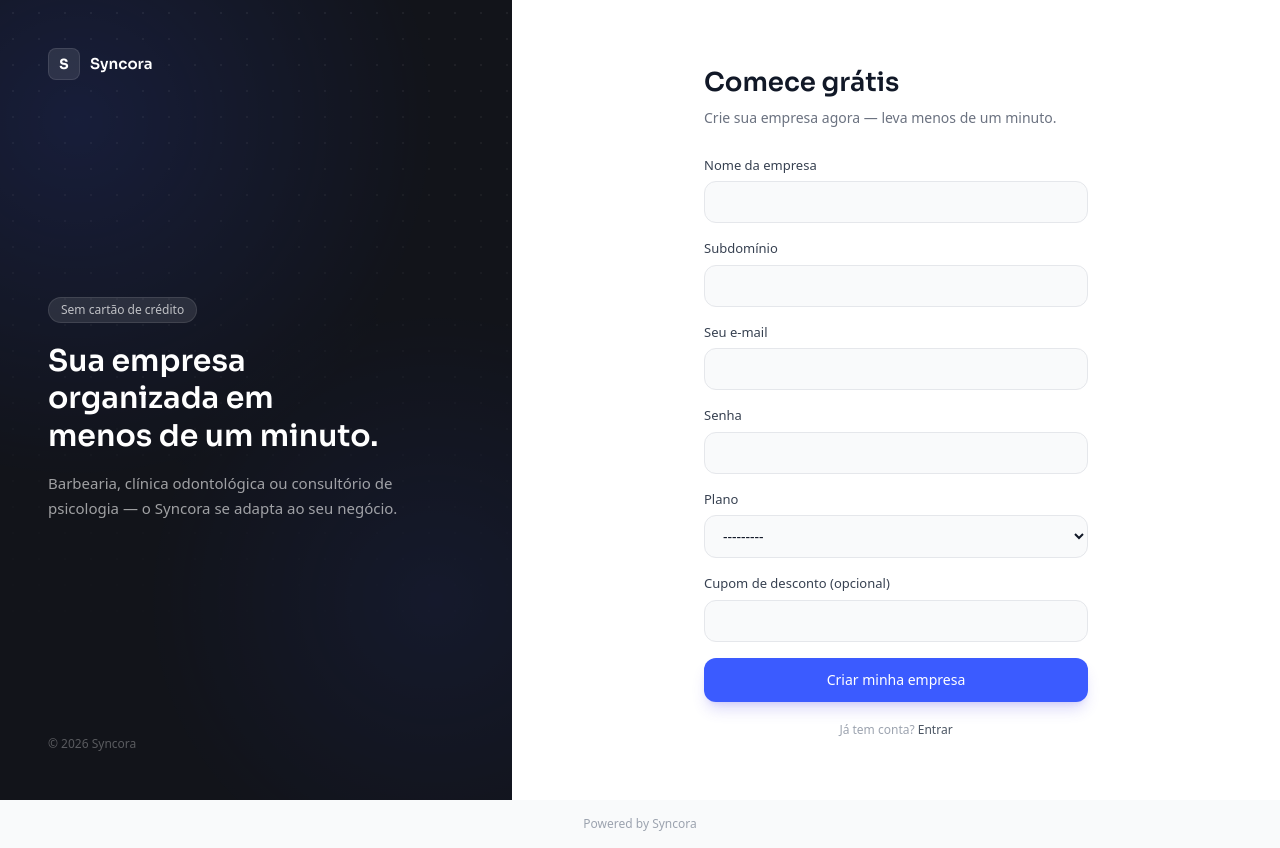
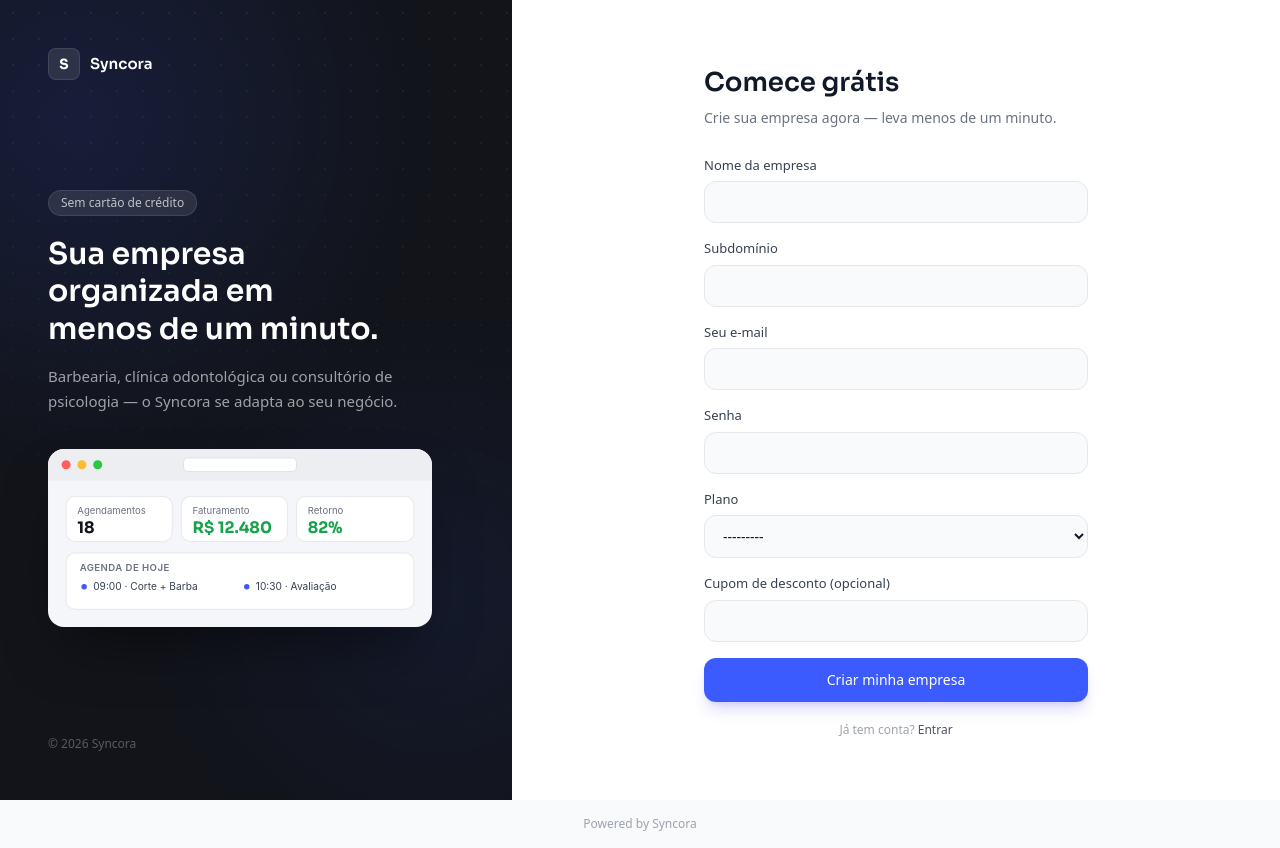
Before and after one commit to mateusomelo/Syncora, a Django app: page /cadastro/ in a window 1280 px wide. Run offline with Django 5.2, Linux system fonts and the light colour scheme; data comes from the database, SQL or seed files in the repository; parts of the project's set-up code (start-up, migrations or seed data) failed here and were passed over; some libraries are stand-ins or nearby versions.

Commit message:
Login e cadastro ganham a mesma ilustração de mini-produto do hero da landing page
Painel escuro dessas duas telas só tinha texto/lista até agora -- adicionado o
mesmo mockup "janela de navegador" (estatísticas + agenda do dia) usado no hero
do site público, pra manter a mesma identidade visual entre marketing e o
próprio app.

```diff
--- a/templates/onboarding/signup.html
+++ b/templates/onboarding/signup.html
@@ -16,6 +16,40 @@
       <div class="inline-block text-xs font-medium text-white/70 bg-white/10 border border-white/10 rounded-full px-3 py-1 mb-5">Sem cartão de crédito</div>
       <h1 class="text-white text-[30px] leading-tight font-semibold mb-4" style="font-family:'Sora',sans-serif; text-wrap:balance;">Sua empresa organizada em menos de um minuto.</h1>
       <p class="text-white/60 text-[15px] leading-relaxed">Barbearia, clínica odontológica ou consultório de psicologia — o Syncora se adapta ao seu negócio.</p>
+
+      <div class="mt-9 rounded-2xl overflow-hidden" style="box-shadow: 0 30px 60px -20px rgba(0,0,0,.5);">
+        <svg viewBox="0 0 340 158" xmlns="http://www.w3.org/2000/svg" class="block w-full h-auto">
+          <rect width="340" height="158" fill="#f5f6f9"/>
+          <rect width="340" height="28" fill="#eceef2"/>
+          <circle cx="16" cy="14" r="4" fill="#ff5f57"/>
+          <circle cx="30" cy="14" r="4" fill="#febc2e"/>
+          <circle cx="44" cy="14" r="4" fill="#28c840"/>
+          <rect x="120" y="8" width="100" height="12" rx="4" fill="#fff" stroke="#e2e4e9"/>
+          <g transform="translate(16,42)">
+            <rect width="94" height="40" rx="8" fill="#fff" stroke="#e9eaed"/>
+            <text x="10" y="16" font-family="-apple-system,sans-serif" font-size="8.5" fill="#6b7280">Agendamentos</text>
+            <text x="10" y="32" font-family="Sora,sans-serif" font-weight="700" font-size="14" fill="#12141a">18</text>
+          </g>
+          <g transform="translate(118,42)">
+            <rect width="94" height="40" rx="8" fill="#fff" stroke="#e9eaed"/>
+            <text x="10" y="16" font-family="-apple-system,sans-serif" font-size="8.5" fill="#6b7280">Faturamento</text>
+            <text x="10" y="32" font-family="Sora,sans-serif" font-weight="700" font-size="14" fill="#16a34a">R$ 12.480</text>
+          </g>
+          <g transform="translate(220,42)">
+            <rect width="104" height="40" rx="8" fill="#fff" stroke="#e9eaed"/>
+            <text x="10" y="16" font-family="-apple-system,sans-serif" font-size="8.5" fill="#6b7280">Retorno</text>
+            <text x="10" y="32" font-family="Sora,sans-serif" font-weight="700" font-size="14" fill="#16a34a">82%</text>
+          </g>
+          <g transform="translate(16,92)">
+            <rect width="308" height="50" rx="8" fill="#fff" stroke="#e9eaed"/>
+            <text x="12" y="16" font-family="-apple-system,sans-serif" font-weight="600" font-size="8.5" fill="#6b7280" letter-spacing="0.4">AGENDA DE HOJE</text>
+            <circle cx="16" cy="30" r="2.4" fill="#3b5bff"/>
+            <text x="24" y="33" font-family="-apple-system,sans-serif" font-size="9" fill="#374151">09:00 · Corte + Barba</text>
+            <circle cx="160" cy="30" r="2.4" fill="#3b5bff"/>
+            <text x="168" y="33" font-family="-apple-system,sans-serif" font-size="9" fill="#374151">10:30 · Avaliação</text>
+          </g>
+        </svg>
+      </div>
     </div>
 
     <p class="relative z-10 text-white/30 text-xs">© 2026 Syncora</p>
```
Also changed, not shown: templates/auth/login.html (+34 -0 lines).
